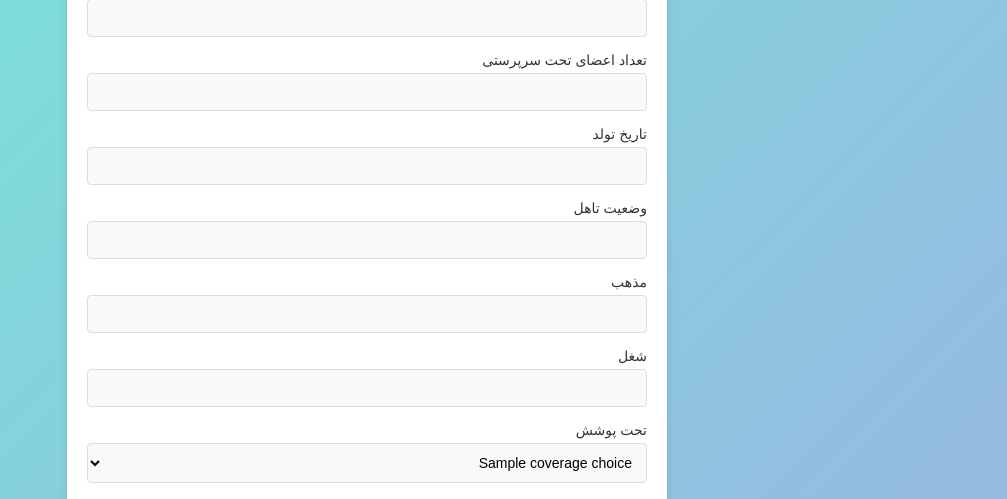
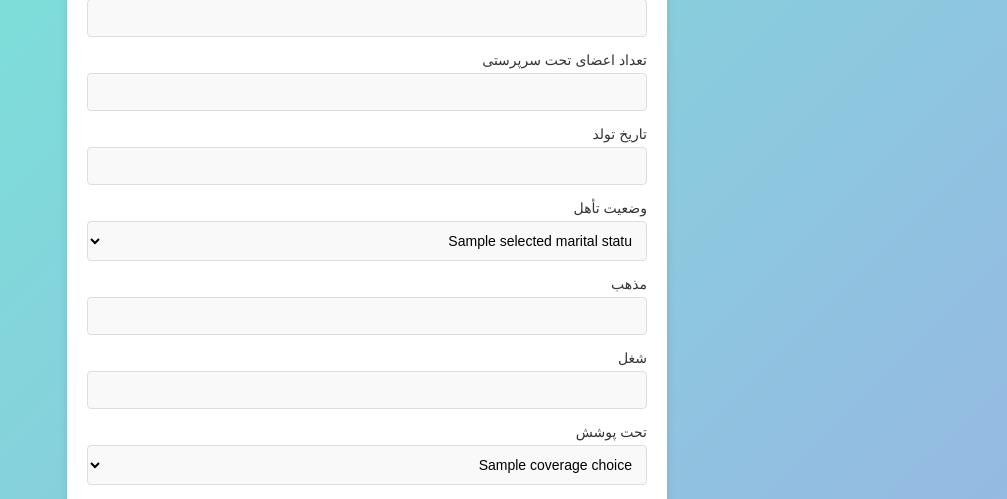
Before and after one commit to MHArghabaee/Information_update, a Django app: template needy/templates/needy/add_needy.html in a window 1280 px wide. Shown: the part 305-804 px from the top of the page, without its empty margins (273-1280 px from the left). Run offline with Django 5.2, Linux system fonts and the light colour scheme; the template is opened without the code that fills it: most values are stand-ins (such as "Sample title", 1, 10 or a date in 2020); some libraries are stand-ins or nearby versions; some web fonts are replaced.

```diff
--- a/needy/templates/needy/add_needy.html
+++ b/needy/templates/needy/add_needy.html
@@ -247,9 +247,16 @@
         </div>
 
         <div class="form-group">
-            <label for="marital_status">وضعیت تاهل</label>
-            <input type="text" name="marital_status" id="marital_status">
+            <label for="marital_status">وضعیت تأهل</label>
+            <select name="marital_status" id="marital_status">
+                {% for value, label in selected_marital_status %}
+                    <option value="{{ value }}" {% if value == selected_marital_status %}selected{% endif %}>
+                        {{ label }}
+                    </option>
+                {% endfor %}
+            </select>
         </div>
+
         <div class="form-group">
             <label for="religion">مذهب</label>
             <input type="text" name="religion" id="religion">
--- a/needy/views.py
+++ b/needy/views.py
@@ -100,7 +100,7 @@ def add_needy(request):
 
     return render(request, 'needy/add_needy.html',
                   {'path_choices': Needy.PATH_CHOICES, 'selected_path': request.POST.get('path', 'undefined'),
-                   "coverage_choices": Needy.COVERAGE_CHOICES})
+                   "coverage_choices": Needy.COVERAGE_CHOICES, 'selected_marital_status': Needy.MARITAL_STATUS_CHOICES})
 
 
 def success_view(request):
```
Also changed, not shown: needy/models.py (+12 -1 lines).
